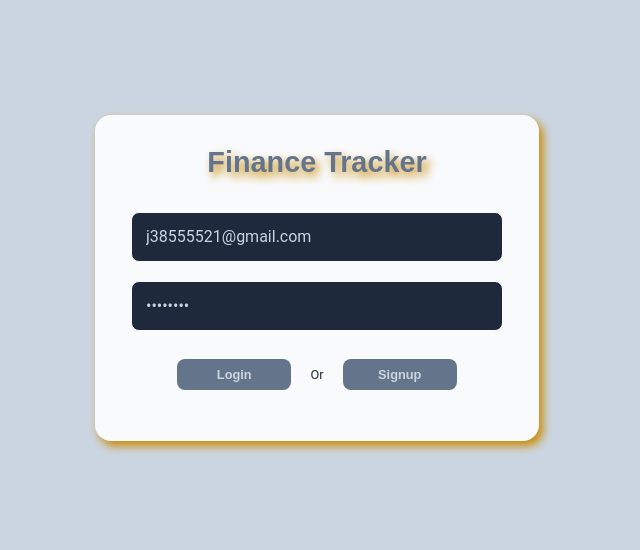
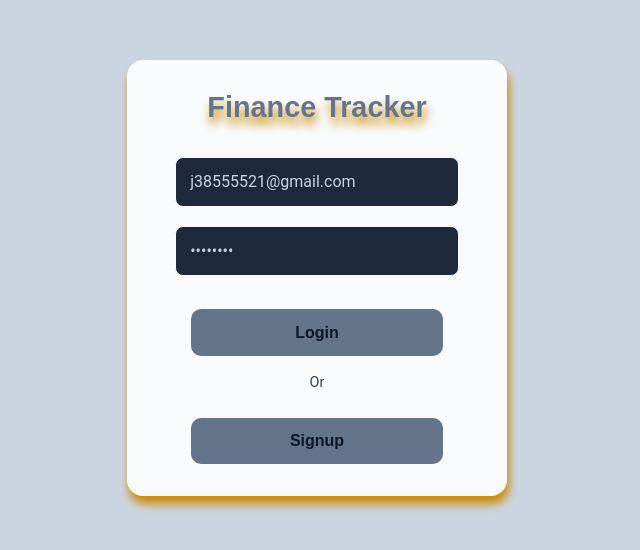
Before and after one commit to Gi-Joe254/finance-tracker, a React (Vite) app: page / in a window 1280 px wide. Shown: the part 122-672 px from the top of the page, without its empty margins (323-963 px from the left). Built offline with nearby package versions, Linux system fonts and the light colour scheme.

Commit message:
changed login styling

```diff
--- a/src/App.css
+++ b/src/App.css
@@ -21,6 +21,7 @@
 
   --font-heading: 'Poppins', sans-serif;
   --font-body: 'Roboto', sans-serif;
+
 }
 
 body {
@@ -30,10 +31,11 @@ body {
   display: flex;
   justify-content: center;
   align-items: center;
-  height: 100vh;
+  min-height: 100vh;
   color: var(--text1);
 }
 *, body, .root {
   margin: 0;
   padding: 0;
+  box-sizing: border-box;
 }
--- a/src/App.jsx
+++ b/src/App.jsx
@@ -1,5 +1,5 @@
 import { useState } from 'react'
-import './App.css'
+import './App.css';
 import Login from './pages/login'
 import { BrowserRouter as Router, Route, Routes } from 'react-router-dom'
 import Dashboard from './pages/dashboard'
--- a/src/dash-components/balanceCard.jsx
+++ b/src/dash-components/balanceCard.jsx
@@ -6,6 +6,9 @@ export default function BalanceCard({balance}) {
     return(
         <MainCard
             title={'Balance'}
+            style = {{
+                color: 'var(--text-accent4)'
+            }}
         >
             {balance}
         </MainCard>
--- a/src/dash-components/mainCard.css
+++ b/src/dash-components/mainCard.css
@@ -1,15 +1,18 @@
 .main-card {
-  background:  #e7e5e5;
-  color: black;
+  min-width: 250px;
+  background: var(--bg1);
+  color: var(--text2);
   border-radius: 12px;
   padding: 1.5rem;
-  box-shadow: 0 4px 8px rgba(0,0,0,0.08);
+  text-shadow: 0px 5px 10px var(--text-accent4);
+  box-shadow: 4px 5px 12px var(--text-accent4);
   transition: transform 0.2s ease, box-shadow 0.2s ease;
+  height: 120px;
 }
 
 .main-card:hover {
   transform: translateY(-2px);
-  box-shadow: 0 6px 12px rgba(0,0,0,0.1);
+  box-shadow: 0 6px 12px var(--text3);
 }
 
 .main-card-title {
--- a/src/pages/dashboard.css
+++ b/src/pages/dashboard.css
@@ -1,10 +1,11 @@
 .dashboard {
     display: flex;
     flex-direction: column;
-    gap: 10px;
+    gap: 5px;
 }
 .dash-header {
     color: var(--text3);
+    text-shadow: 0px 5px 10px var(--text-accent4);
 }
 .dashboard p {
     color: var(--text-accent4);
--- a/src/pages/login.css
+++ b/src/pages/login.css
@@ -10,7 +10,7 @@
   background: var(--bg1);
   padding: 2rem;
   border-radius: 16px;
-  box-shadow: 4px 5px 10px var(--text-accent4);
+  box-shadow: 2px 8px 10px var(--text-accent4);
   text-align: center;
   width: 100%;
   max-width: 380px;
@@ -22,7 +22,7 @@
   font-size: 1.8rem;
   margin-bottom: 1.5rem;
   color: var(--text3);
-  text-shadow: 4px 5px 10px var(--text-accent4);
+  text-shadow: 2px 8px 10px var(--text-accent4);
 }
 
 /* Inputs */
@@ -46,28 +46,30 @@
 
 /* Button */
 .login-card button {
-  width: 30%;
-  padding: 0.5rem;
-  margin: 1.2rem;
+  width: 80%;
+  padding: 0.9rem;
+  margin-top: 1.5rem;
   background: var(--text3);
-  color: var(--bg3);
+  color: var(--dark-bg1);
   border: none;
-  border-radius: 8px;
-  font-size: 0.8rem;
+  border-radius: 10px;
+  font-size: 1rem;
   font-family: var(--font-heading);
   font-weight: 600;
   cursor: pointer;
-  transition: background 0.8s;
+  transition: background 0.3s, transform 0.2s;
 }
 
 .login-card button:hover {
   color: var(--bg1);
   background: var(--text-accent4);
-  box-shadow: 0px 4px 10px var(--text-accent4);
+  box-shadow: 2px 8px 10px var(--text-accent4);
 
 }
 
-
 .login-card span {
-  font-size: 0.8rem;
+  display: block;
+  font-size: 0.9rem;
+  margin-top: 1rem;
+  color: var(--text2);
 }
```
